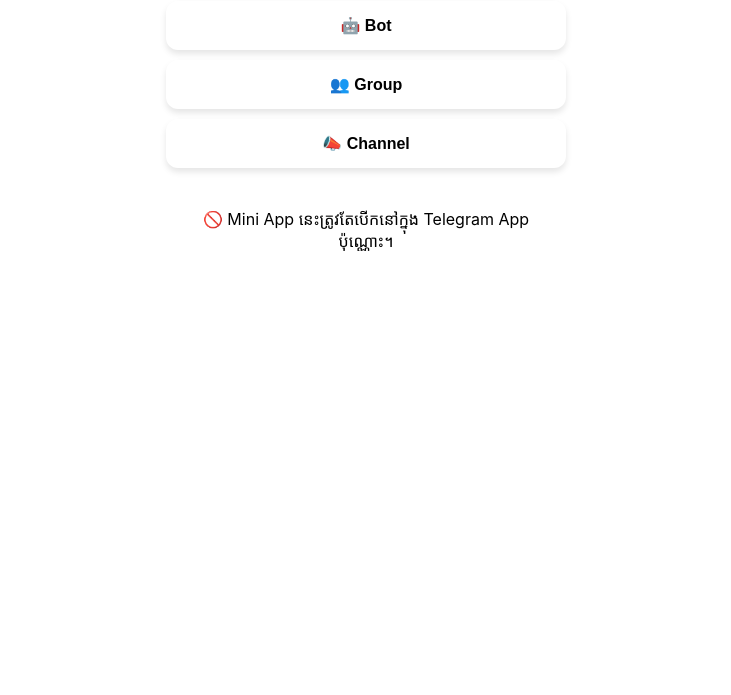
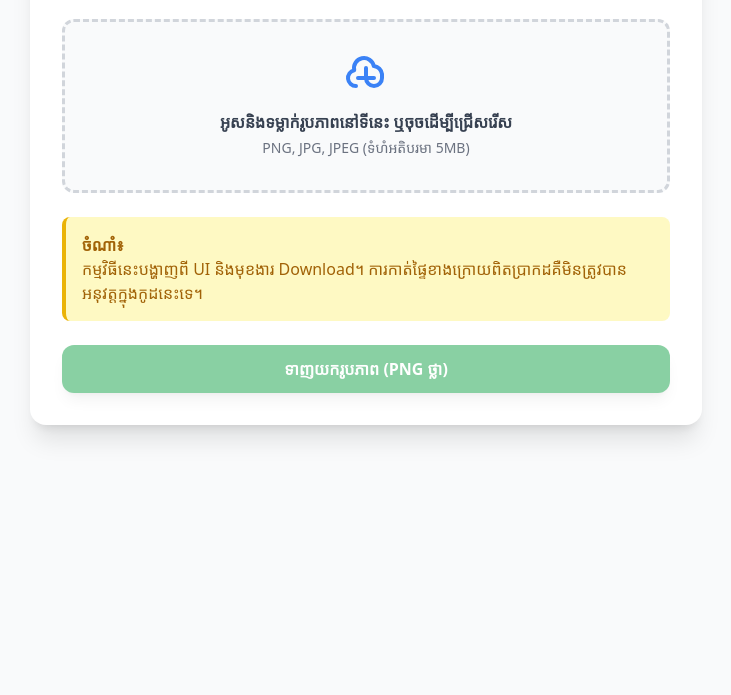
Before and after one commit to yornsambath069361561-lab/Web-mini, a plain HTML site: page index.html in a window 1280 px wide. Shown: the part 145-840 px from the top of the page, without its empty margins (274-1005 px from the left). After the commit the page ends 800 px from the top, so only its background shows below. Drawn offline with nearby package versions, Linux system fonts and the light colour scheme.

Commit message:
Update index.html

```diff
--- a/index.html
+++ b/index.html
@@ -3,208 +3,200 @@
 <head>
     <meta charset="UTF-8">
     <meta name="viewport" content="width=device-width, initial-scale=1.0">
-    <title>ID Finder Mini App</title>
-    <!-- MANDATORY: Load Telegram Web App SDK -->
-    <script src="https://telegram.org/js/telegram-web-app.js"></script>
+    <title>កម្មវិធីកាត់ផ្ទៃខាងក្រោយរូបភាព</title>
+    <!-- Load Tailwind CSS -->
+    <script src="https://cdn.tailwindcss.com"></script>
     <style>
-        /* CSS to match Telegram theme colors and ensure responsiveness */
-        body {
-            background-color: var(--tg-theme-bg-color);
-            color: var(--tg-theme-text-color);
-            font-family: -apple-system, BlinkMacSystemFont, "Segoe UI", Roboto, Helvetica, Arial, sans-serif;
-            padding: 20px;
-            display: flex;
-            flex-direction: column;
-            gap: 15px;
-            align-items: center;
-            margin: 0;
-            min-height: 100vh;
+        /* Define the Checkerboard pattern for visualizing transparency */
+        .checkerboard {
+            background-color: #f0f0f0;
+            background-image: linear-gradient(45deg, #ccc 25%, transparent 25%, transparent 75%, #ccc 75%, #ccc),
+                              linear-gradient(45deg, #ccc 25%, transparent 25%, transparent 75%, #ccc 75%, #ccc);
+            background-size: 20px 20px;
+            background-position: 0 0, 10px 10px;
         }
-        .container {
-            width: 100%;
-            max-width: 400px;
+
+        /* Custom styles for the drop zone */
+        #drop-zone {
+            border: 3px dashed #d1d5db;
+            transition: all 0.2s;
+            cursor: pointer;
         }
-        h3 {
-            color: var(--tg-theme-text-color);
-            margin-bottom: 20px;
-            text-align: center;
-            font-size: 1.25rem;
-        }
-        button {
-            width: 100%;
-            padding: 15px;
-            margin-bottom: 10px;
-            font-size: 1rem;
-            font-weight: 600;
-            border: none;
-            border-radius: 12px;
-            cursor: pointer;
-            transition: background-color 0.2s, transform 0.1s;
-            /* Use Telegram Theme Primary Color */
-            background-color: var(--tg-theme-button-color);
-            color: var(--tg-theme-button-text-color);
-            box-shadow: 0 4px 6px rgba(0, 0, 0, 0.1);
-        }
-        button:active {
-            filter: brightness(0.9);
-            transform: translateY(1px);
-        }
-        #status {
-            margin-top: 20px;
-            padding: 10px;
-            border-radius: 8px;
-            text-align: center;
-            color: var(--tg-theme-hint-color);
-            background-color: var(--tg-theme-secondary-bg-color);
-        }
-        /* Mobile adjustment for better spacing */
-        @media (max-width: 600px) {
-            body {
-                padding: 10px;
-            }
-            button {
-                padding: 12px;
-            }
+        #drop-zone.drag-over {
+            border-color: #2563eb;
+            background-color: #eff6ff;
         }
     </style>
 </head>
-<body>
-    <div class="container">
-        <h3>🔍 សូមជ្រើសរើសប្រភេទ ID ដែលអ្នកចង់ស្វែងរក៖</h3>
+<body class="bg-gray-50 min-h-screen p-4 flex flex-col items-center justify-start font-sans">
 
-        <button onclick="requestEntity('user')">👤 User</button>
-        <button onclick="requestEntity('bot')">🤖 Bot</button>
-        <button onclick="requestEntity('group')">👥 Group</button>
-        <button onclick="requestEntity('channel')">📣 Channel</button>
+    <div class="w-full max-w-2xl bg-white shadow-xl rounded-2xl p-6 md:p-8 mt-6">
 
-        <p id="status">ត្រៀមរួចរាល់...</p>
+        <!-- Header -->
+        <header class="text-center mb-6">
+            <h1 class="text-3xl font-extrabold text-blue-700 mb-2">✂️ កាត់ផ្ទៃខាងក្រោយរូបភាព</h1>
+            <p class="text-gray-600">ផ្ទុកឡើងរូបភាពរបស់អ្នកដើម្បីចាប់ផ្តើម។</p>
+        </header>
+
+        <!-- Upload/Drop Zone -->
+        <div id="drop-zone" class="flex flex-col items-center justify-center p-8 rounded-xl bg-gray-50 hover:bg-gray-100 transition duration-200 mb-6" onclick="document.getElementById('file-input').click()">
+            <svg class="w-12 h-12 text-blue-500 mb-2" fill="none" stroke="currentColor" viewBox="0 0 24 24" xmlns="http://www.w3.org/2000/svg"><path stroke-linecap="round" stroke-linejoin="round" stroke-width="2" d="M7 16a4 4 0 01-.88-7.903A5 5 0 1115.9 6L16 6a5 5 0 014 4v2a4 4 0 01-8 0v-5m-4 5h8"></path></svg>
+            <p class="text-gray-700 font-semibold text-center">អូសនិងទម្លាក់រូបភាពនៅទីនេះ ឬចុចដើម្បីជ្រើសរើស</p>
+            <p class="text-sm text-gray-500 mt-1">PNG, JPG, JPEG (ទំហំអតិបរមា 5MB)</p>
+            <input type="file" id="file-input" accept="image/png, image/jpeg, image/jpg" class="hidden" onchange="handleFileSelect(event)">
+        </div>
+
+        <!-- Notification/Status Message -->
+        <div id="message-box" class="hidden bg-yellow-100 border-l-4 border-yellow-500 text-yellow-700 p-4 rounded-lg mb-6" role="alert">
+            <p class="font-bold">ចំណាំ៖</p>
+            <p id="status-text">កម្មវិធីនេះគឺជាការបង្ហាញ UI។ ការកាត់ផ្ទៃខាងក្រោយពិតប្រាកដគឺមិនអាចធ្វើបានដោយគ្មាន API ឬ AI ស្មុគស្មាញទេ។</p>
+        </div>
+
+        <!-- Result Display Area -->
+        <div id="result-area" class="hidden">
+            <h2 class="text-xl font-bold text-gray-800 mb-4 text-center">លទ្ធផល</h2>
+            <div class="relative checkerboard w-full aspect-square rounded-xl shadow-inner flex items-center justify-center p-4">
+                <!-- The Canvas will be placed here -->
+                <canvas id="image-canvas" class="max-w-full max-h-full rounded-lg"></canvas>
+            </div>
+        </div>
+
+        <!-- Action Button -->
+        <div class="mt-6">
+            <button id="download-button" onclick="downloadImage()" class="w-full py-3 bg-green-600 text-white font-bold rounded-xl shadow-lg hover:bg-green-700 transition duration-200 disabled:opacity-50" disabled>
+                ទាញយករូបភាព (PNG ថ្លា)
+            </button>
+        </div>
+
     </div>
 
     <script>
-        // Use unique IDs for requestUsers/requestChats calls
-        const REQUEST_IDS = {
-            USER: 1001,
-            BOT: 1002,
-            GROUP: 1003,
-            CHANNEL: 1004
-        };
+        const dropZone = document.getElementById('drop-zone');
+        const fileInput = document.getElementById('file-input');
+        const canvas = document.getElementById('image-canvas');
+        const ctx = canvas.getContext('2d');
+        const downloadButton = document.getElementById('download-button');
+        const messageBox = document.getElementById('message-box');
+        const resultArea = document.getElementById('result-area');
+        const statusText = document.getElementById('status-text');
 
-        const statusElement = document.getElementById('status');
-        let WebApp = null; // Telegram WebApp object
+        // --- Drag and Drop Handlers ---
+        ['dragenter', 'dragover', 'dragleave', 'drop'].forEach(eventName => {
+            dropZone.addEventListener(eventName, preventDefaults, false);
+        });
 
-        // Initialize the Web App
-        window.onload = function() {
-            if (window.Telegram && window.Telegram.WebApp) {
-                WebApp = window.Telegram.WebApp;
-                WebApp.ready(); // Inform Telegram the App is ready
-                WebApp.expand(); // Expand Mini App to max height
-                statusElement.textContent = "ID Finder បានចាប់ផ្ដើម។";
-            } else {
-                statusElement.textContent = "🚫 Mini App នេះត្រូវតែបើកនៅក្នុង Telegram App ប៉ុណ្ណោះ។";
+        function preventDefaults (e) {
+            e.preventDefault();
+            e.stopPropagation();
+        }
+
+        ['dragenter', 'dragover'].forEach(eventName => {
+            dropZone.addEventListener(eventName, () => dropZone.classList.add('drag-over'), false);
+        });
+
+        ['dragleave', 'drop'].forEach(eventName => {
+            dropZone.addEventListener(eventName, () => dropZone.classList.remove('drag-over'), false);
+        });
+
+        dropZone.addEventListener('drop', handleDrop, false);
+
+        function handleDrop(e) {
+            let dt = e.dataTransfer;
+            let files = dt.files;
+
+            if (files.length) {
+                processFile(files[0]);
+            }
+        }
+
+        // --- File Selection Handler ---
+        function handleFileSelect(event) {
+            if (event.target.files.length) {
+                processFile(event.target.files[0]);
             }
         }
 
         /**
-         * Requests the Telegram client to open the User/Chat selection dialog.
-         * @param {string} type - 'user', 'bot', 'group', or 'channel'
+         * Loads the file, validates it, and prepares the canvas.
+         * @param {File} file
          */
-        function requestEntity(type) {
-            if (!WebApp) {
-                statusElement.textContent = "🚫 Telegram Web App មិនទាន់ចាប់ផ្តើមទេ។";
+        function processFile(file) {
+            messageBox.classList.add('hidden');
+            statusText.textContent = "កំពុងផ្ទុករូបភាព...";
+
+            // 1. Validation
+            if (!file.type.startsWith('image/')) {
+                statusText.textContent = "ឯកសារដែលបានផ្ទុកឡើងមិនមែនជារូបភាពទេ។";
+                messageBox.classList.remove('hidden');
+                return;
+            }
+            if (file.size > 5 * 1024 * 1024) { // 5MB limit
+                statusText.textContent = "ទំហំឯកសារធំជាង 5MB។ សូមផ្ទុកឯកសារតូចជាង។";
+                messageBox.classList.remove('hidden');
                 return;
             }
 
-            statusElement.textContent = `កំពុងស្នើសុំ ${type}...`;
+            // 2. Read the file
+            const reader = new FileReader();
+            reader.onload = (e) => {
+                const img = new Image();
+                img.onload = () => {
+                    // 3. Set Canvas dimensions to match the image
+                    canvas.width = img.width;
+                    canvas.height = img.height;
 
-            // Function to handle the result returned from the Telegram dialog
-            const handleResult = (result) => {
-                // If no entity was selected, result will be null or empty array
-                if (!result || result.length === 0) {
-                    statusElement.textContent = "មិនបានជ្រើសរើសអ្វីសោះ។ សូមព្យាយាមម្តងទៀត។";
-                    return;
-                }
+                    // 4. Draw the image (Simulating background removal)
+                    // In a real app, complex logic would create a mask here.
+                    // For this simulation, we simply draw the original image onto the canvas
+                    // which is necessary for the download function (toDataURL).
+                    ctx.clearRect(0, 0, canvas.width, canvas.height);
+                    ctx.drawImage(img, 0, 0, img.width, img.height);
 
-                let dataToSend = {};
-                const sharedEntity = result[0]; // Always take the first result since max_quantity is 1
+                    // 5. Update UI
+                    resultArea.classList.remove('hidden');
+                    downloadButton.disabled = false;
+                    statusText.textContent = "រូបភាពត្រូវបានផ្ទុកឡើងដោយជោគជ័យ។";
+                    messageBox.classList.remove('hidden');
+                    downloadButton.classList.remove('bg-green-600');
+                    downloadButton.classList.add('bg-blue-600');
+                    downloadButton.textContent = "ទាញយករូបភាព (PNG ថ្លា)";
+                };
+                img.onerror = () => {
+                    statusText.textContent = "មានបញ្ហាក្នុងការផ្ទុករូបភាព។";
+                    messageBox.classList.remove('hidden');
+                };
+                img.src = e.target.result;
+            };
+            reader.readAsDataURL(file);
+        }
 
-                // Extract data based on the type of entity shared
-                if (type === 'user' || type === 'bot') {
-                    // This is from requestUsers (sharedUser)
-                    dataToSend = {
-                        type: type,
-                        id: sharedEntity.user_id,
-                        name: `${sharedEntity.first_name || ''} ${sharedEntity.last_name || ''}`.trim() || 'Unknown User',
-                        username: sharedEntity.username || 'No username'
-                    };
+        /**
+         * Triggers the download of the canvas content as a PNG file.
+         */
+        function downloadImage() {
+            if (downloadButton.disabled) return;
 
-                } else if (type === 'group' || type === 'channel') {
-                    // This is from requestChats (sharedChat)
-                    dataToSend = {
-                        type: type,
-                        id: sharedEntity.chat_id,
-                        name: sharedEntity.title || 'Unknown Chat',
-                        username: sharedEntity.username || 'No username' // Channels/Groups might have a username (link)
-                    };
-                }
+            // Convert canvas content to a data URL (PNG format inherently supports transparency)
+            const imageURL = canvas.toDataURL('image/png');
 
-                // 3. Send the JSON data back to the Bot
-                // The Bot will receive this as a 'text' message containing a JSON string.
-                try {
-                    WebApp.sendData(JSON.stringify(dataToSend));
-                    statusElement.textContent = `បានផ្ញើ ID (${dataToSend.id}) ទៅកាន់ Bot រួចរាល់ហើយ!`;
-                    WebApp.close(); // Close the Mini App after successful data send
-                } catch (error) {
-                    statusElement.textContent = `Error sending data: ${error.message}`;
-                }
-            };
+            // Create a temporary link element to trigger the download
+            const link = document.createElement('a');
+            link.href = imageURL;
+            link.download = 'removed_background_output.png';
+            document.body.appendChild(link);
+            link.click();
+            document.body.removeChild(link);
 
+            statusText.textContent = "បានទាញយករូបភាពដោយជោគជ័យ! សូមត្រួតពិនិត្យឯកសាររបស់អ្នក។";
+            messageBox.classList.remove('hidden');
+        }
 
-            // Logic for opening the correct Telegram dialog
-            if (type === 'user') {
-                WebApp.requestUsers(
-                    {
-                        request_id: REQUEST_IDS.USER,
-                        max_quantity: 1,
-                        user_is_bot: false, // Ensure we request a normal user
-                        request_name: true,
-                        request_username: true
-                    },
-                    handleResult
-                );
-            } else if (type === 'bot') {
-                WebApp.requestUsers(
-                    {
-                        request_id: REQUEST_IDS.BOT,
-                        max_quantity: 1,
-                        user_is_bot: true, // Ensure we request a bot
-                        request_name: true,
-                        request_username: true
-                    },
-                    handleResult
-                );
-            } else if (type === 'group') {
-                WebApp.requestChats(
-                    {
-                        request_id: REQUEST_IDS.GROUP,
-                        chat_is_channel: false, // Request a group
-                        chat_is_forum: false,
-                        request_title: true,
-                        request_username: true
-                    },
-                    handleResult
-                );
-            } else if (type === 'channel') {
-                WebApp.requestChats(
-                    {
-                        request_id: REQUEST_IDS.CHANNEL,
-                        chat_is_channel: true, // Request a channel
-                        request_title: true,
-                        request_username: true
-                    },
-                    handleResult
-                );
-            }
-        }
+        // Initial setup for the status message
+        document.addEventListener('DOMContentLoaded', () => {
+            statusText.textContent = "កម្មវិធីនេះបង្ហាញពី UI និងមុខងារ Download។ ការកាត់ផ្ទៃខាងក្រោយពិតប្រាកដគឺមិនត្រូវបានអនុវត្តក្នុងកូដនេះទេ។";
+            messageBox.classList.remove('hidden');
+        });
+
     </script>
 </body>
 </html>
```
